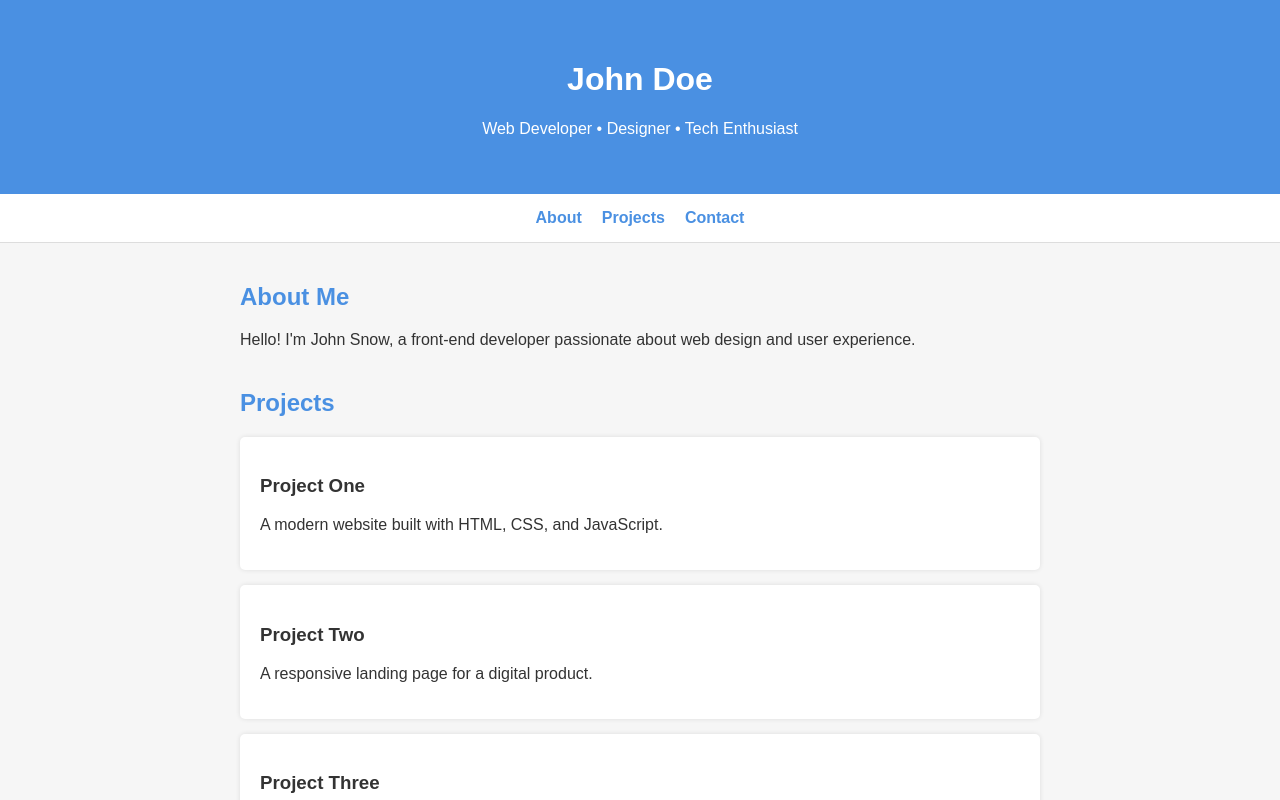
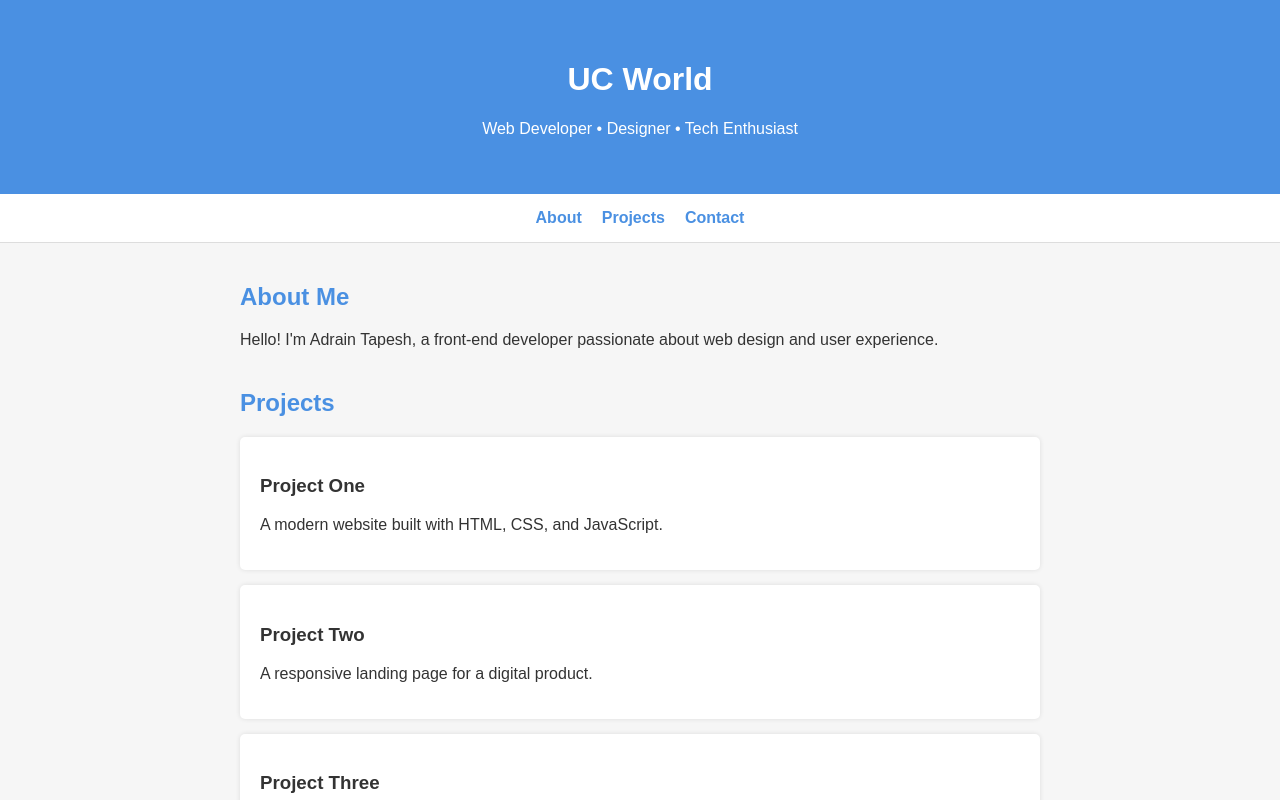
Before and after one commit to uceworld/dev1, a plain HTML site: page site/index.html in a window 1280 px wide. Shown: the top 800 px of the page. Drawn offline with Linux system fonts and the light colour scheme.

Commit message:
index.html update

```diff
--- a/site/index.html
+++ b/site/index.html
@@ -9,7 +9,7 @@
 <body>
 
 <header>
-    <h1>John Doe</h1>
+    <h1>UC World</h1>
     <p>Web Developer • Designer • Tech Enthusiast</p>
 </header>
 
@@ -21,7 +21,7 @@
 
 <section id="about">
     <h2>About Me</h2>
-    <p>Hello! I'm John Snow, a front-end developer passionate about web design and user experience.</p>
+    <p>Hello! I'm Adrain Tapesh, a front-end developer passionate about web design and user experience.</p>
 </section>
 
 <section id="projects">
```
